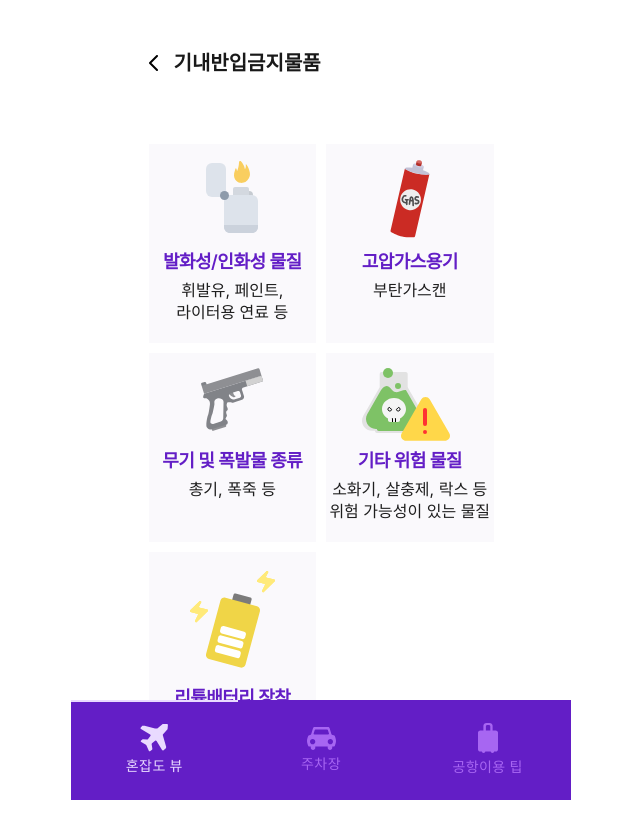
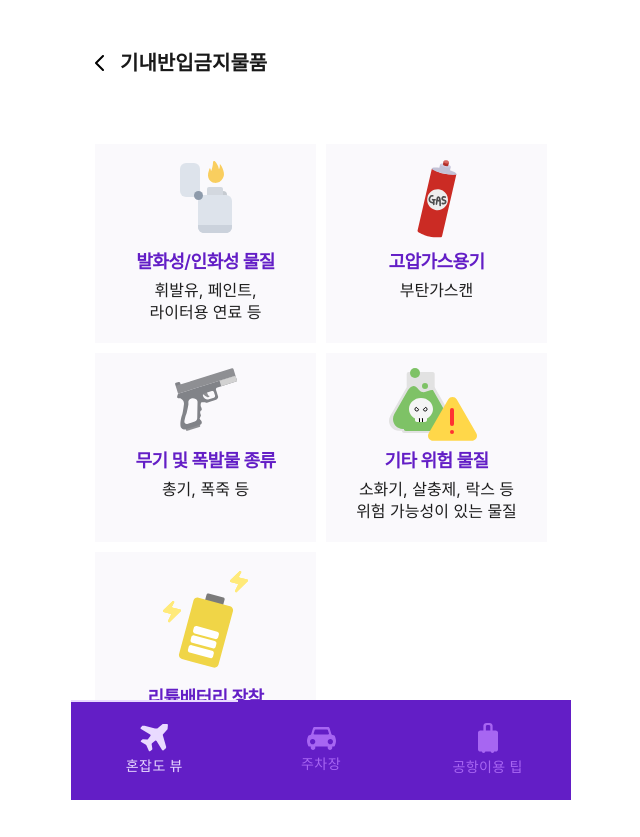
Before and after one commit to HonZapHae/airport-congestion-view, a React (Create React App) app: page /notallowed in a window 1280 px wide. Shown: the whole page, without its empty margins (319-959 px from the left). Built offline with nearby package versions, Linux system fonts and the light colour scheme; no server answers.

Commit message:
[refactor] Tip/AirportPhone * Notallowed-> 간격 조정 및 볼드 추가

```diff
--- a/src/pages/Tip.tsx
+++ b/src/pages/Tip.tsx
@@ -118,7 +118,8 @@ export function Tip() {
           {' '}
           <br />
           {' '}
-          공항이용팁을 알려드릴게요
+          <b>공항이용팁</b>
+          을 알려드릴게요
         </Title>
         <WrapperIcon>
           <IconBox
--- a/src/pages/TipDetail/AirportPhone.tsx
+++ b/src/pages/TipDetail/AirportPhone.tsx
@@ -7,7 +7,6 @@ const StyledDiv = styled.div`
   flex-direction: column;
   width: 100%;
   height: 100vh;
-  max-width: 393px;
 `;
 
 const Wrapper = styled.div`
--- a/src/pages/TipDetail/Notallowed.tsx
+++ b/src/pages/TipDetail/Notallowed.tsx
@@ -13,7 +13,6 @@ const StyledDiv = styled.div`
   flex-direction: column;
   width: 100%;
   height: 100vh;
-  max-width: 393px;
 `;
 
 const Wrapper = styled.div`
```
